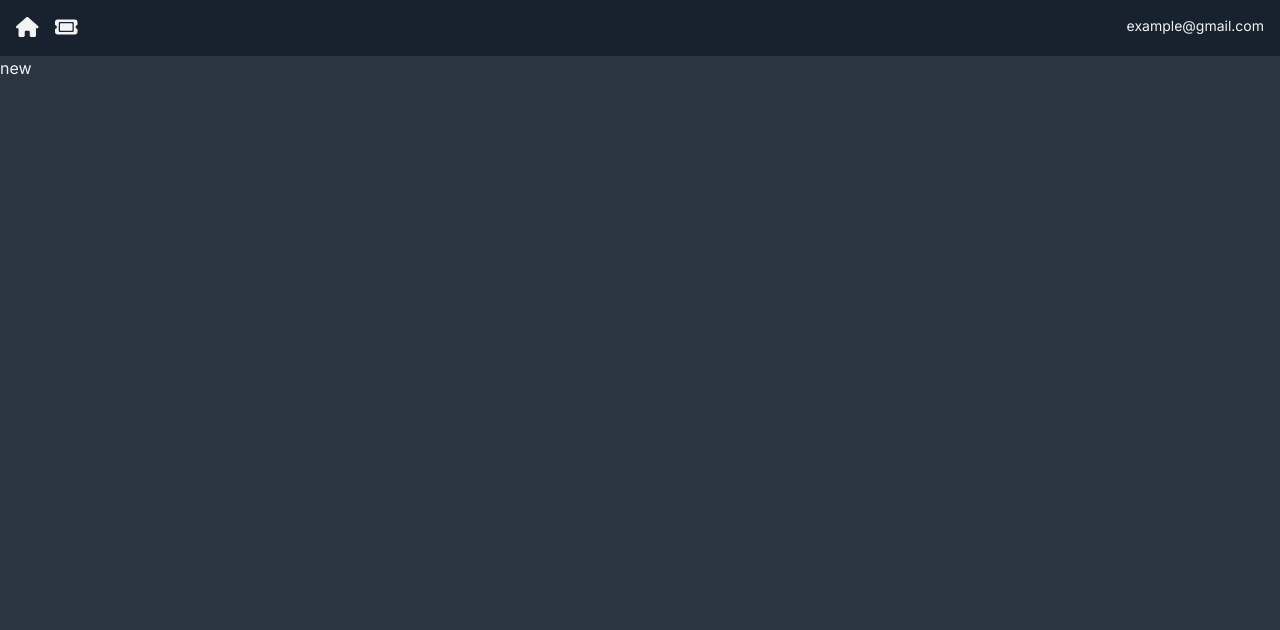
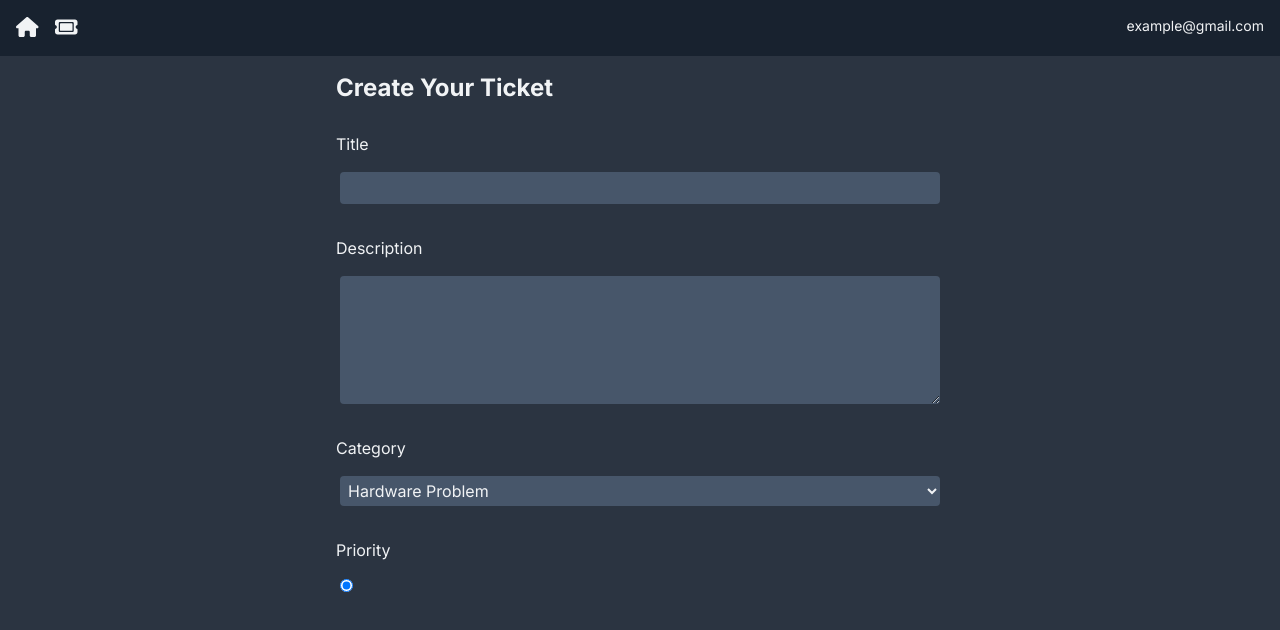
Before and after one commit to SzenftnerGergely/ticketing-app, a Next.js app: page /TicketPage/new in a window 1280 px wide. Shown: the top 630 px of the page. Built offline with nearby package versions, Linux system fonts and the light colour scheme.

Commit message:
TicketForm, form implemented. route.ts created

```diff
--- /dev/null
+++ b/app/(components)/TicketForm.tsx
@@ -0,0 +1,96 @@
+"use client"
+
+import { useRouter } from "next/navigation"
+import React, { ChangeEvent, ChangeEventHandler, FormEvent, useState } from "react"
+
+type StartingTicketData = {
+    title: string;
+    description: string;
+    priority: number;
+    progress: number;
+    status: string;
+    category: string;
+}
+
+const TicketForm = () => {
+
+    const handleChange = (e: ChangeEvent<HTMLInputElement | HTMLTextAreaElement | HTMLSelectElement>) => {
+        const value = e.target.value
+        const name = e.target.name
+
+        setFormData((prevState) => ({
+            ...prevState,
+            [name]: value
+        }))
+    }
+
+    const handleSubmit = () => {
+
+    }
+
+    const startingTicketData = {
+        title: "",
+        description: "",
+        priority: 1,
+        progress: 0,
+        status: "not started",
+        category: "Hardware Problem"
+    }
+
+    const [formData, setFormData] = useState<StartingTicketData>(startingTicketData)
+
+    return (
+        <div className="flex justify-center">
+            <form
+                className="flex flex-col gap-3 w-1/2"
+                method="post"
+                onSubmit={handleSubmit}
+            >
+                <h3>Create Your Ticket</h3>
+                <label>Title</label>
+                <input
+                    id="title"
+                    name="title"
+                    type="text"
+                    onChange={handleChange}
+                    required={true}
+                    value={formData.title}
+                />
+                <label>Description</label>
+                <textarea
+                    id="desciption"
+                    name="desciption"
+                    onChange={handleChange}
+                    required={true}
+                    value={formData.description}
+                    rows={5}
+                />
+
+                <label>Category</label>
+                <select
+                    name="category"
+                    value={formData.category}
+                    onChange={handleChange}
+                >
+                    <option value="Hardware Problem">Hardware Problem</option>
+                    <option value="Software Problem">Software Problem</option>
+                    <option value="Project">Project</option>
+                </select>
+
+                <label>Priority</label>
+                <div>
+                    <input
+                        type="radio"
+                        id="priority-1"
+                        name="priority"
+                        onChange={handleChange}
+                        value={1}
+                        checked={formData.priority == 1}
+                    />
+                </div>
+            </form>
+        </div>
+    )
+}
+
+export default TicketForm
--- a/app/TicketPage/[id]/page.tsx
+++ b/app/TicketPage/[id]/page.tsx
@@ -1,3 +1,4 @@
+import TicketForm from "@/app/(components)/TicketForm"
 
 type TicketPageProps = {
   params: {id: number}
@@ -5,9 +6,9 @@
 
 const TicketPage = ({params}: TicketPageProps) => {
   return (
-    <div>
-      {params.id}
-    </div>
+    <>
+      <TicketForm />
+    </>
   )
 }
 
--- /dev/null
+++ b/app/api/route.ts
@@ -0,0 +1,14 @@
+import Ticket from "../(models)/Ticket";
+import { NextResponse } from "next/server";
+
+export async function POST(req: Request) {
+  try {
+    const body = await req.json;
+    const ticketData = body.formData;
+    await Ticket.create(ticketData);
+
+    return NextResponse.json({ message: "Ticket Created" }, { status: 201 });
+  } catch (error) {
+    return NextResponse.json({ message: "Error", error }, { status: 500 });
+  }
+}
```
